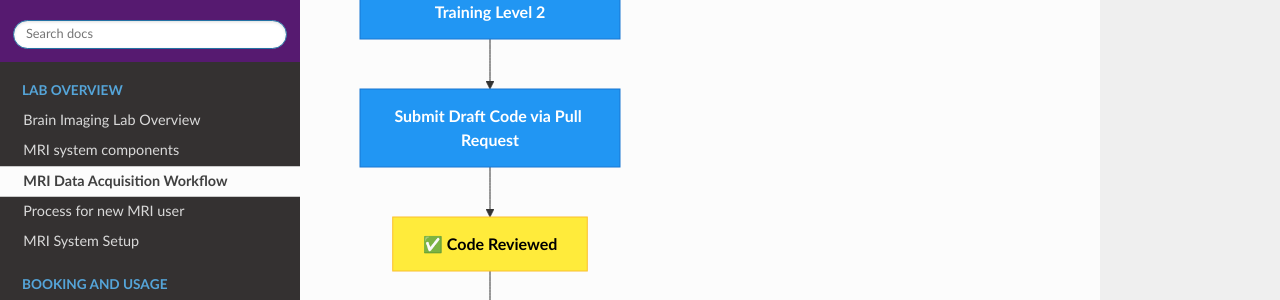
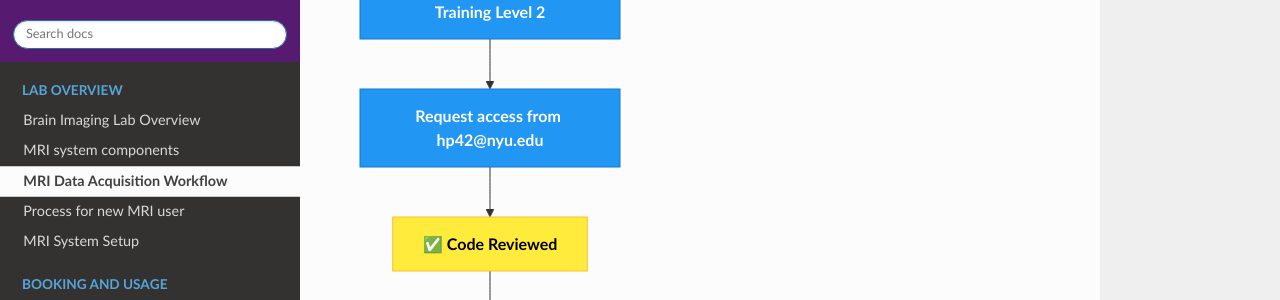
Before and after one commit to BioMedicalImaging-Core-NYUAD/brainimaging-lab-documentation, a Sphinx documentation site: the page built from docs/source/1-lab_overview/3-process_diagram.rst, in a window 1280 px wide and 900 px high, scrolled down 546 px. Shown: the part 154-454 px from the top of the window. Built offline with Sphinx 7.4.7 and the Read the Docs theme 3.1.0, drawn with Linux system fonts in a browser that asks for light colours; pages that are not in the unit, such as notebooks, are missing from menus.

```diff
--- a/docs/source/1-lab_overview/3-process_diagram.rst
+++ b/docs/source/1-lab_overview/3-process_diagram.rst
@@ -12,7 +12,7 @@
         A[🎓 <b>User arrives at MRI lab</b>] -->|🚀 Start| B[🧪 <b>Complete New MRI Project Request</b>];
         B --> C[<b>User designs experimental code</b>];
         C --> D[<b>Complete MRI Safety Training Level 2</b>];
-        D --> E[<b>Submit Draft Code via Pull Request</b>];
+        D --> E[<b>Request access from hp42@nyu.edu</b>];
         E --> F[✅ <b>Code Reviewed</b>];
         F --> G{🧲️ <b>Does Code Work?</b>};
         G --✅ Yes --> H[🔬 <b>Keep Testing Code</b>];
```
